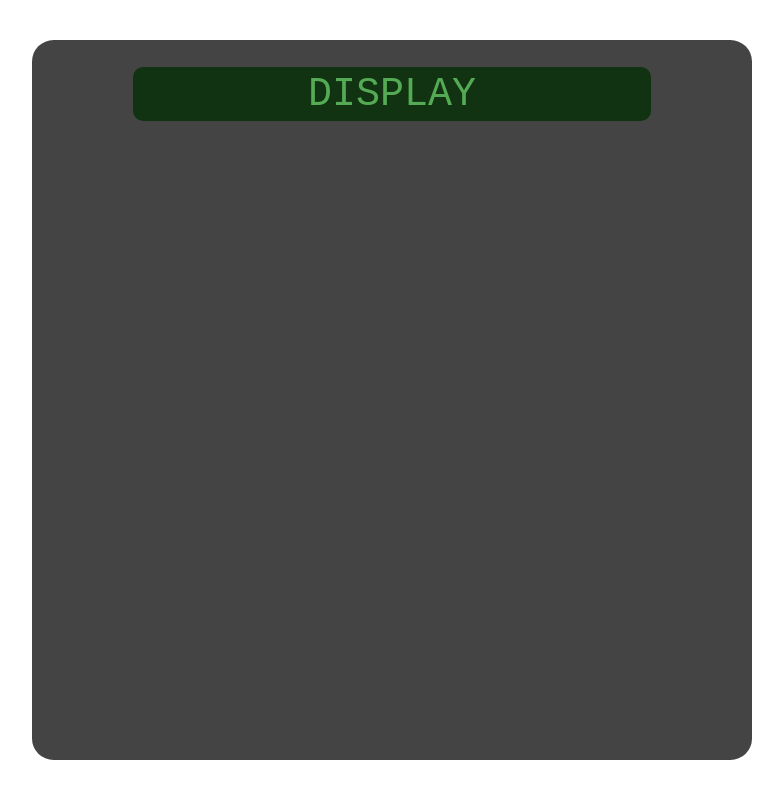
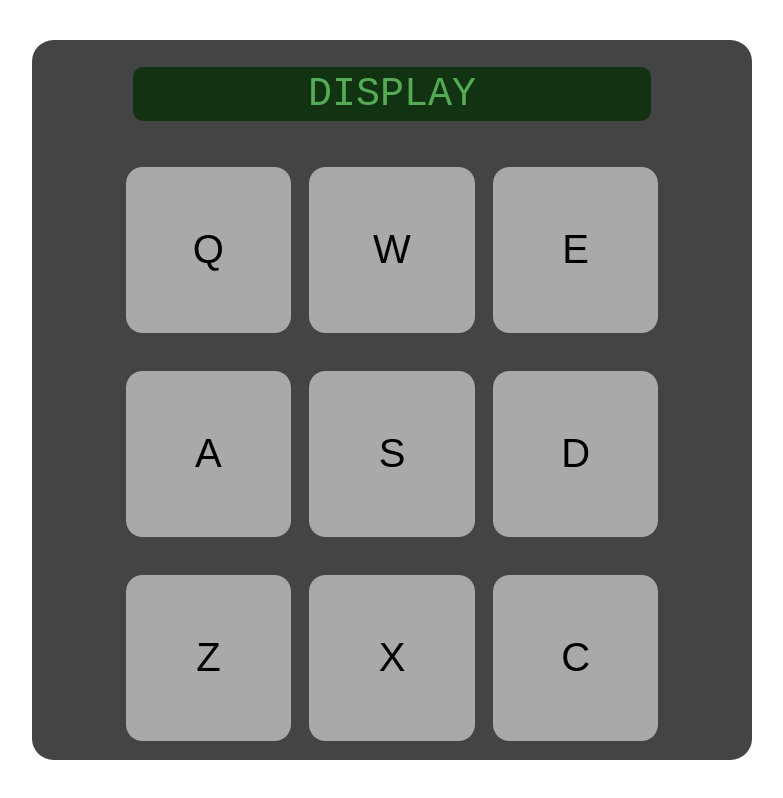
Before and after one commit to lukino999/FCC-Drum-machine-react, a React (Create React App) app: page / in a window 1280 px wide. Shown: the whole page, without its empty margins (248-1031 px from the left). Built offline with nearby package versions, Linux system fonts and the light colour scheme.

Commit message:
Add Pads

```diff
--- a/src/components/Pads.js
+++ b/src/components/Pads.js
@@ -1,11 +1,30 @@
 import './css/Pads.css';
 import React from 'react';
+import mapping from './mapping/mapping';
+
 
 const Pads = () => {
 
+  const samplesFolder = process.env.PUBLIC_URL + '/samples/'
+
+  const pads = mapping.map(([k, sample]) => {
+    return (
+      <div key={k} className='single-pad__container flex-center'>
+        <div className='drum-pad flex-center' id={sample}>
+          <p>{k}</p>
+          <audio src={samplesFolder + sample}
+            preload=''
+            className='clip'
+            id={k}>
+          </audio>
+        </div>
+      </div>
+    );
+  });
+
   return (
-    <div className='pads__container'>
-
+    <div className='pads__container flex-center'>
+      {pads}
     </div>
   );
 }
--- a/src/components/css/Pads.css
+++ b/src/components/css/Pads.css
@@ -2,26 +2,20 @@
   height: 85%;
   width: 85%;
   margin: auto;
+  flex-direction: row;
+  flex-wrap: wrap;
+}
+
+.flex-center {
   display: flex;
   align-items: center;
   justify-content: center;
 }
 
-.pad-row {
-  width: 100%;
-  height: 33.33%;
+.single-pad__container {
+  height: 30%;
+  width: 30%;
 }
-
-.single-pad__container {
-  height: 100%;
-  width: 33.33%;
-}
-
-.single-pad__top-margin {
-  width: 100%;
-  height: 5%;
-}
-
 
 .drum-pad {
   height: 90%;
@@ -29,5 +23,10 @@
   margin: auto;
   background-color: darkgrey;
   border-radius: 10%;
-  text-align: center;
 }
+
+@import url('https://fonts.googleapis.com/css2?family=Black+Ops+One&display=swap');
+.drum-pad p {
+  font-family: 'Black Ops One',sans-serif;
+  font-size: 5vmin;
+}
--- /dev/null
+++ b/src/components/mapping/mapping.js
@@ -0,0 +1,13 @@
+const mapping = [
+  ['Q', 'tom-l'],
+  ['W', 'tom-h'],
+  ['E', 'crash'],
+  ['A', 'open-hat'],
+  ['S', 'snare'],
+  ['D', 'rim'],
+  ['Z', 'closed-hat'],
+  ['X', 'kick-h'],
+  ['C', 'kick-s']
+];
+
+export default mapping;
```
